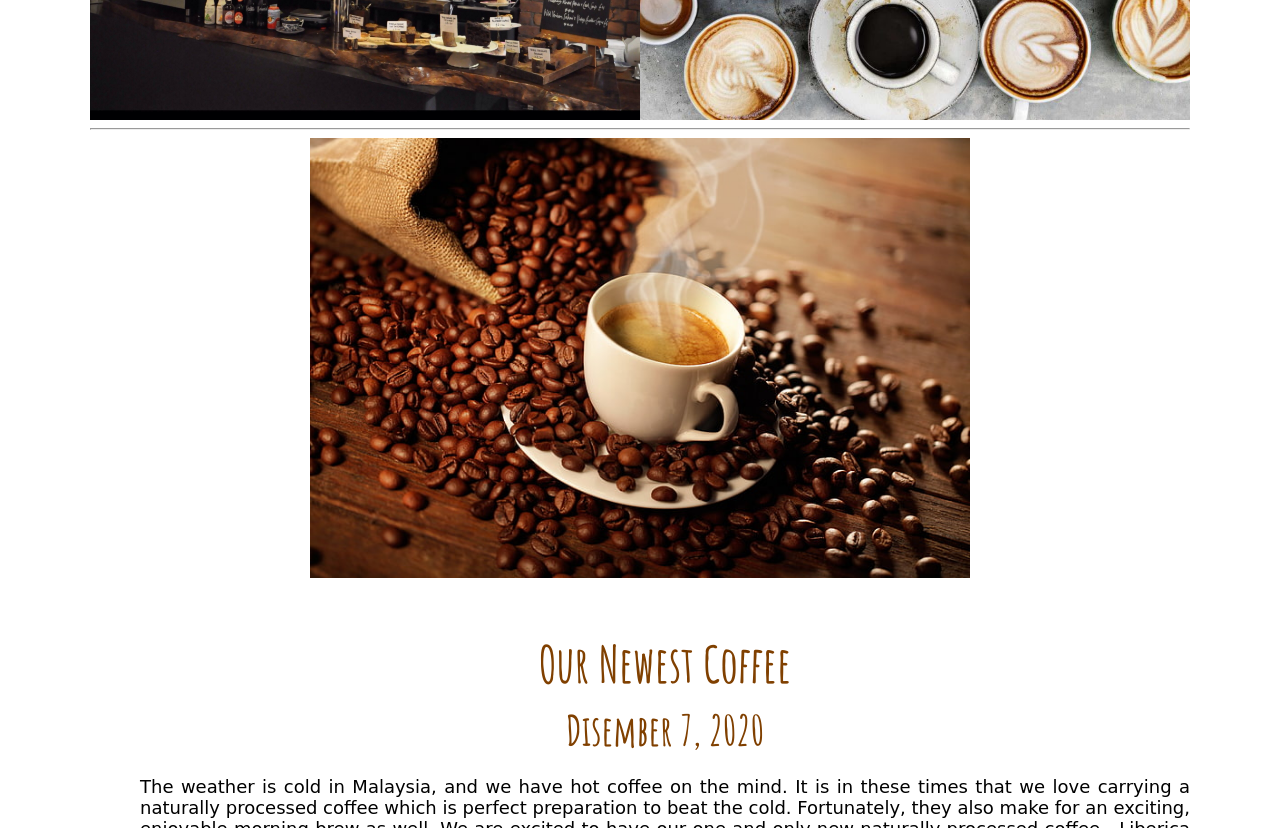
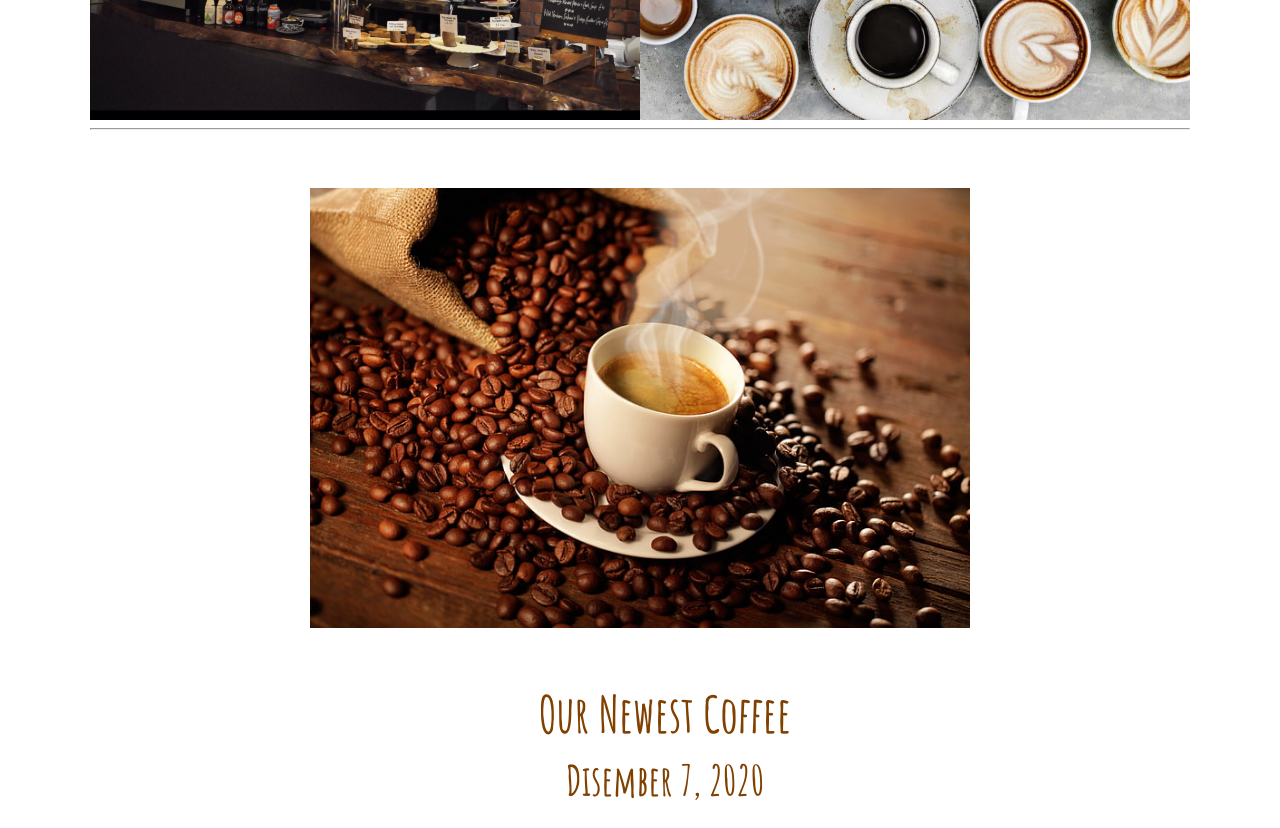
Before and after one commit to syaaalias96/business-website, a plain HTML site: page blog.html in a window 1280 px wide. Shown: the part 700-1528 px from the top of the page. Drawn offline with nearby package versions, Linux system fonts and the light colour scheme; a web font is replaced by a local one.

Commit message:
Update blog.html

```diff
--- a/blog.html
+++ b/blog.html
@@ -31,7 +31,7 @@
                     <hr>
                 </div>
                 <div class="col-lg-12 text-center">
-                    <img class="img-responsive img-border img-full" src="image/t.jpg" style="width:60%;height:100%;object-fit:cover;">
+                    <img class="img-responsive img-border img-full" src="image/t.jpg" style="width:60%;height:100%;object-fit:cover; margin-top: 50px">
                     <h3>Our Newest Coffee
                         <br>
                         <small>Disember 7, 2020</small>
```
